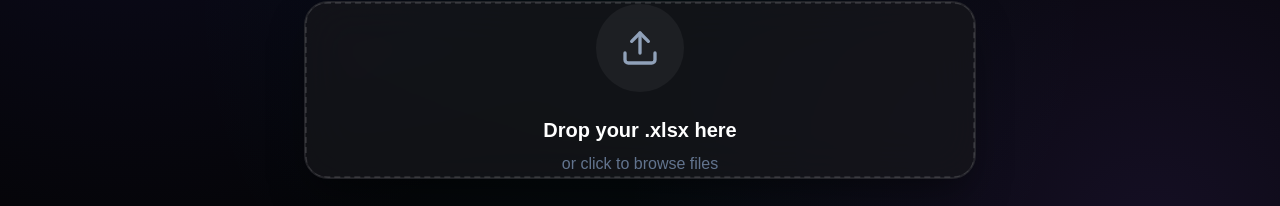
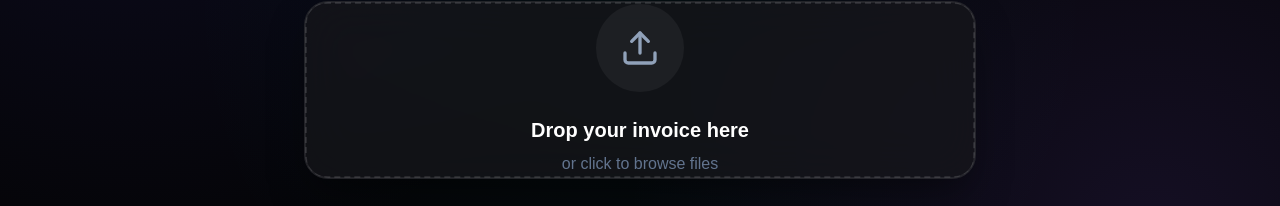
Before and after one commit to dontahor/excel-invoice-editor, a React (Vite) app: page / in a window 1280 px wide. Shown: the part 403-609 px from the top of the page. Built offline with nearby package versions, Linux system fonts and the light colour scheme.

Commit message:
feat: Update drop zone text

```diff
--- a/src/components/FileUpload.jsx
+++ b/src/components/FileUpload.jsx
@@ -33,7 +33,7 @@ export function FileUpload({ onFileUpload }) {
                 <div className="p-6 rounded-full bg-white/5 mb-6 group-hover:bg-indigo-500/20 transition-colors">
                     <Upload className="w-10 h-10 text-slate-400" />
                 </div>
-                <h3 className="text-xl font-semibold mb-2 text-white">Drop your .xlsx here</h3>
+                <h3 className="text-xl font-semibold mb-2 text-white">Drop your invoice here</h3>
                 <p className="text-slate-500">or click to browse files</p>
             </label>
         </div>
```
